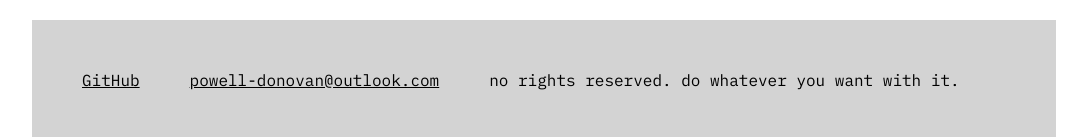
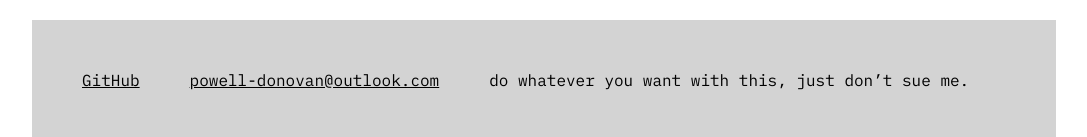
Before and after one commit to powell-donovan/powell-donovan-webpage, a plain HTML site: page index.html in a window 1280 px wide. Shown: the part 4100-4237 px from the top of the page, without its empty margins (96-1183 px from the left). Drawn offline with Linux system fonts and the light colour scheme.

Commit message:
change: index.html footer text

```diff
--- a/index.html
+++ b/index.html
@@ -324,7 +324,7 @@
         >
       </div>
       <div style="grid-column: 5 / 7; padding-left: 50px">
-        no rights reserved. do whatever you want with it.
+        do whatever you want with this, just don’t sue me.
       </div>
     </div>
     <script></script>
```
